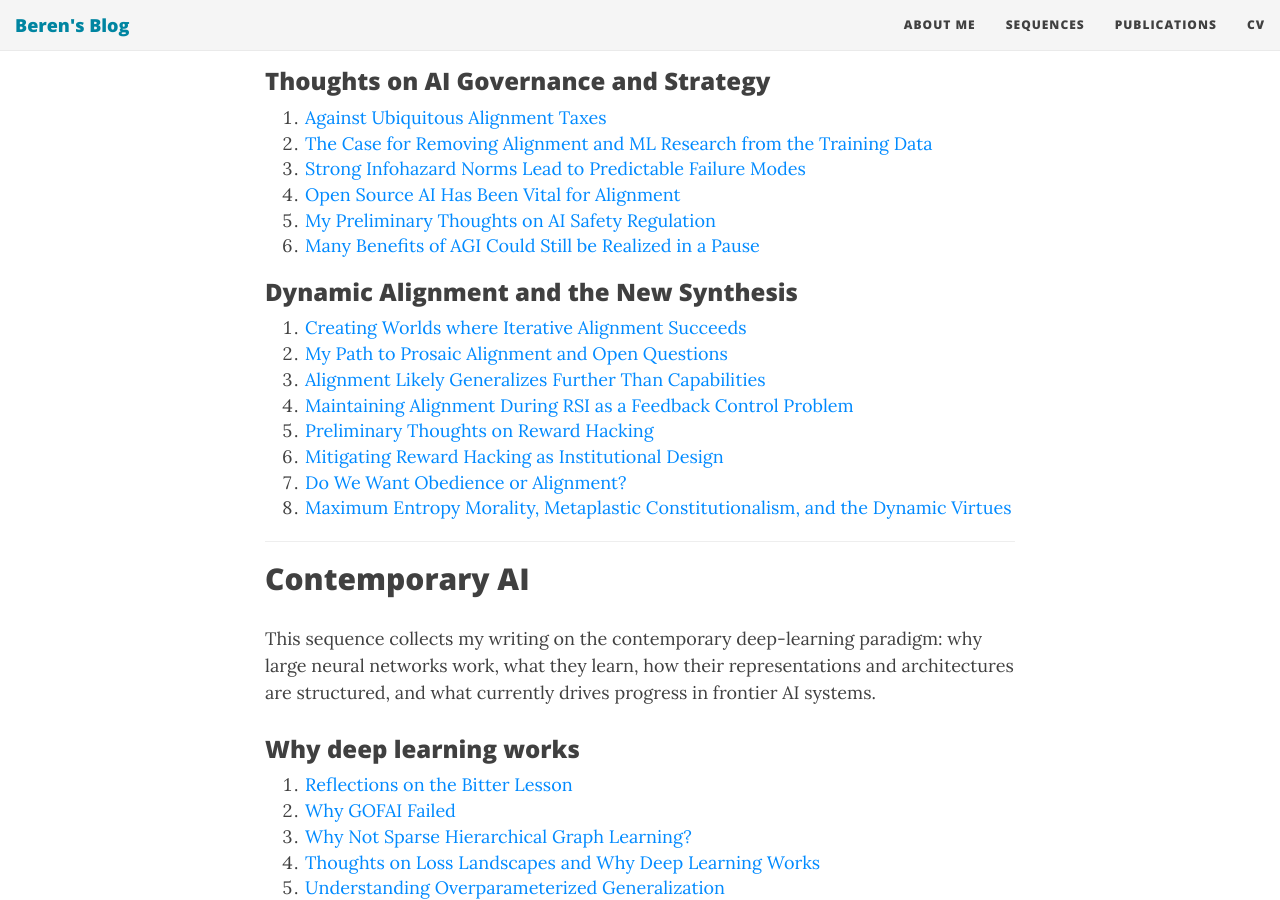
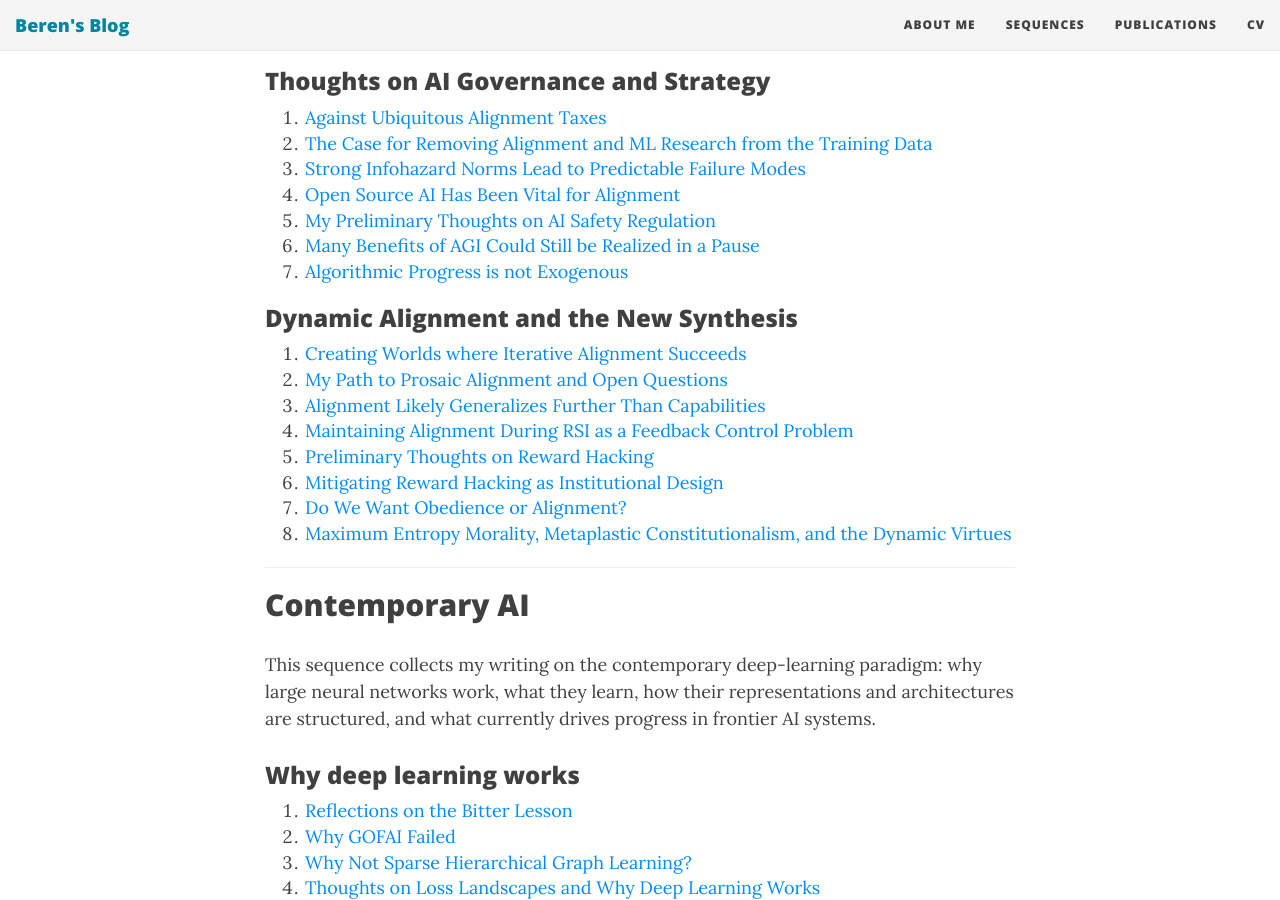
Before and after one commit to BerenMillidge/BerenMillidge.github.io, a Jekyll site: the page built from sequences.md, in a window 1280 px wide and 900 px high, scrolled down 2798 px. Built offline with Jekyll 4.4.1, drawn with Linux system fonts in a browser that asks for light colours; nearby versions of some CDN libraries.

Commit message:
Update sequences.md

```diff
--- a/sequences.md
+++ b/sequences.md
@@ -100,6 +100,7 @@ This provides an expanded and much more detailed sequence of my thinking on alig
 4. [Open Source AI Has Been Vital for Alignment]({% post_url 2023-11-05-Open-source-AI-has-been-vital-for-alignment %})
 5. [My Preliminary Thoughts on AI Safety Regulation]({% post_url 2024-03-04-Preliminary-Thoughts-on-AI-Safety-Regulation %})
 6. [Many Benefits of AGI Could Still be Realized in a Pause]({% post_url 2026-09-08-Many-Benefits-of-AGI-Could-Still-Be-Realized-In-A-Pause %})
+7. [Algorithmic Progress is not Exogenous]({% post_url 2026-09-16-Algorithmic-Progress-is-not-Exogenous %})
 
 ### Dynamic Alignment and the New Synthesis
 
```
